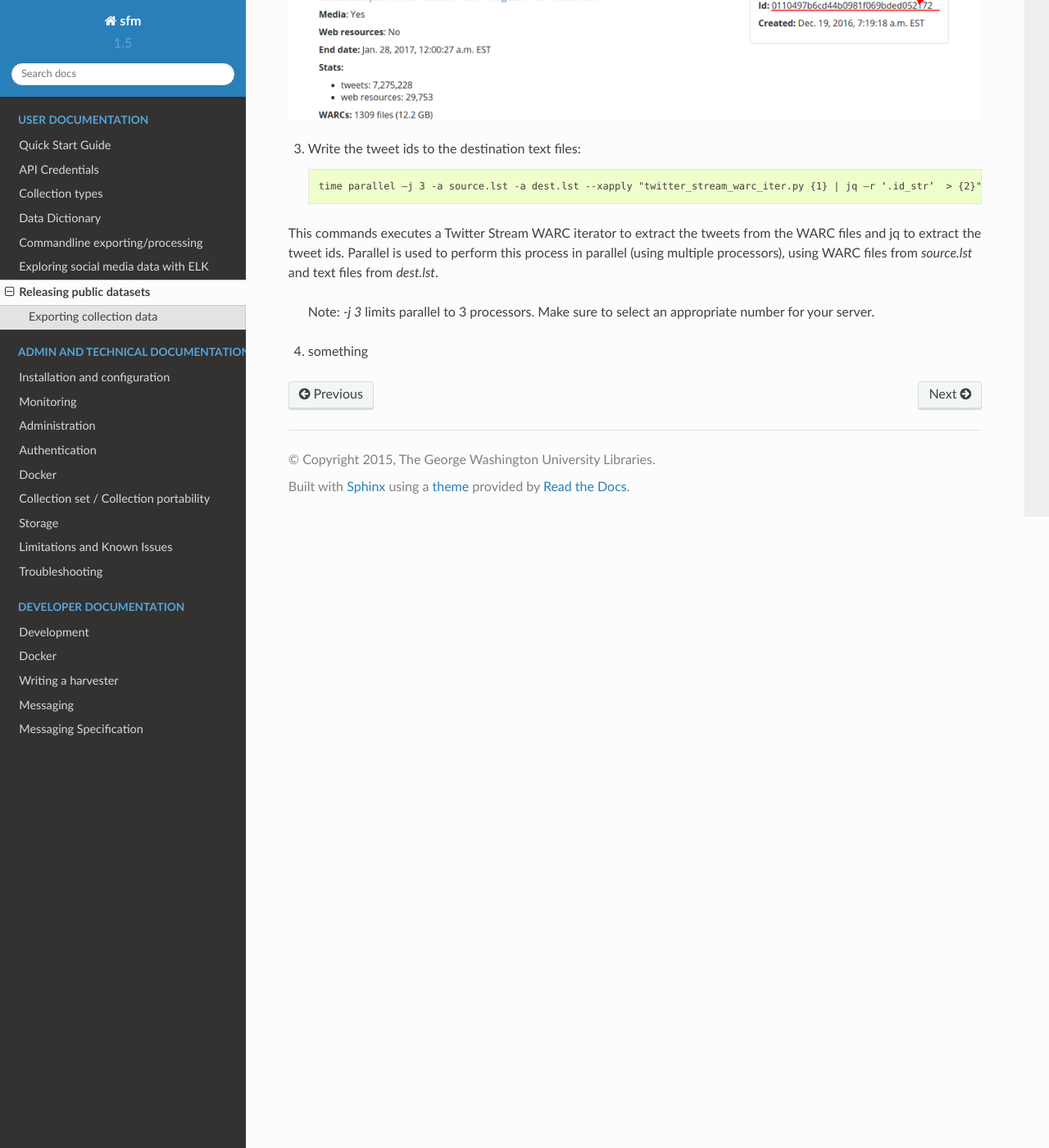
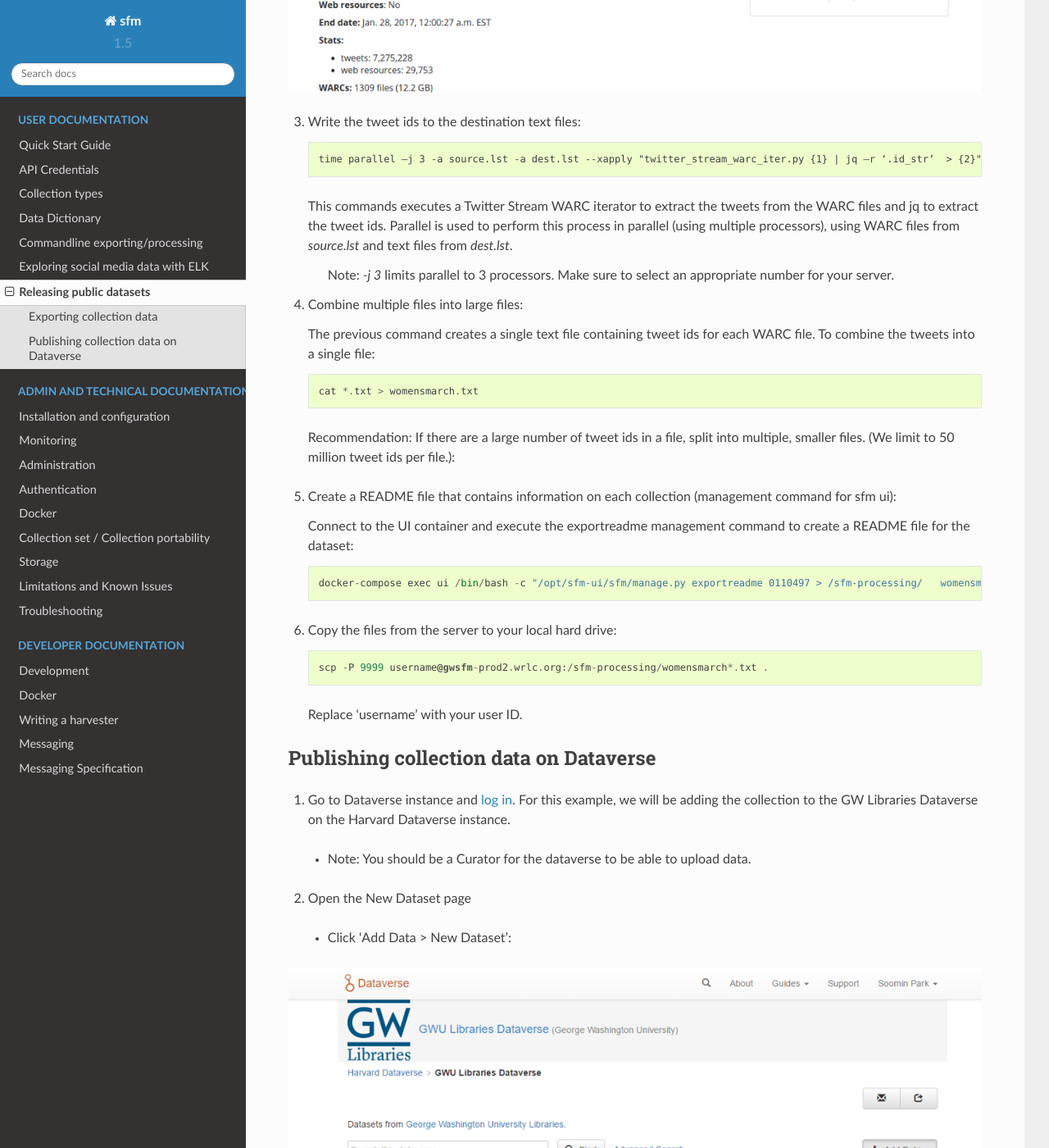
Before and after one commit to gwu-libraries/sfm-ui, a Sphinx documentation site: the page built from docs/releasing_datasets.rst, in a window 1280 px wide and 1400 px high, scrolled down 1342 px. Shown: the whole window at 82% size. Built offline with Sphinx 7.4.7 and the Read the Docs theme 2.0.0, drawn with Linux system fonts in a browser that asks for light colours; some of the changed text lies outside the part shown.

Commit message:
first draft

```diff
--- a/docs/releasing_datasets.rst
+++ b/docs/releasing_datasets.rst
@@ -2,21 +2,15 @@
  Releasing public datasets
 ===========================
 
-Many social media platforms place limitations on sharing of data collected from their APIs. One common approach
-for sharing data, in particular for Twitter, is to only share the identifiers of the social media items. Someone
-can then recreate the dataset be retrieving the items from the API based on the identifiers. For Twitter, the
-process of extracting tweet ids is often called "dehydrating" and retrieving the full tweet is called "hydrating."
+Many social media platforms place limitations on sharing of data collected from their APIs. One common approach for sharing data, in particular for Twitter, is to only share the identifiers of the social media items. Someone
+can then recreate the dataset be retrieving the items from the API based on the identifiers. For Twitter, the process of extracting tweet ids is often called "dehydrating" and retrieving the full tweet is called "hydrating."
 
-Note that retrieving the entire original dataset may not be possible, as the social media platform may opt to
-not provide social media items that have been deleted or are no longer public.
+Note that retrieving the entire original dataset may not be possible, as the social media platform may opt to not provide social media items that have been deleted or are no longer public.
 
-This example shows the steps for releasing the `Women's March dataset <https://dataverse.harvard.edu/dataset.xhtml?persistentId=doi:10.7910/DVN/5ZVMOR>`_
-to `Dataverse <http://dataverse.org/>`_. The Women's March dataset
-was created by GWU and published on the `Harvard Dataverse <https://dataverse.harvard.edu/dataverse/harvard>`_.
-These instructions can be adapted for publishing your own collections to the dataset repository of your choice.
+This example shows the steps for releasing the `Women's March dataset <https://dataverse.harvard.edu/dataset.xhtml?persistentId=doi:10.7910/DVN/5ZVMOR>`_ to `Dataverse <http://dataverse.org/>`_. The Women's March dataset
+was created by GWU and published on the `Harvard Dataverse <https://dataverse.harvard.edu/dataverse/harvard>`_. These instructions can be adapted for publishing your own collections to the dataset repository of your choice.
 
-Note that the Women's March dataset is a single (SFM) collection. For an example of publishing multiple collections
-to a single dataset, see the `2016 United States Presidential Election dataset <https://dataverse.harvard.edu/dataset.xhtml?persistentId=doi:10.7910/DVN/PDI7IN>`_.
+Note that the Women's March dataset is a single (SFM) collection. For an example of publishing multiple collections to a single dataset, see the `2016 United States Presidential Election dataset <https://dataverse.harvard.edu/dataset.xhtml?persistentId=doi:10.7910/DVN/PDI7IN>`_.
 
 ---------------------------
  Exporting collection data
@@ -24,29 +18,73 @@
 
 1. Access the server where your target collection is located and instantiate a processing container. (See :doc:`processing`)::
 
-        ssh gwsfm-prod2.wrlc.org
-        cd /opt/sfm
-        docker-compose run --rm processing /bin/bash
+     ssh gwsfm-prod2.wrlc.org
+      cd /opt/sfm
+      docker-compose run --rm processing /bin/bash
 
-2. Find a list of WARC files where the data of your target collection are stored, and create a list of WARC files
-(`source.lst`) and a list of destination text files (`dest.lst`)::
+2. Find a list of WARC files where the data of your target collection are stored, and create a list of WARC files (`source.lst`) and a list of destination text files (`dest.lst`)::
 
-        find_warcs.py 0110497 | tr ' ' '\n' > source.lst
-        cat source.lst | xargs basename -a | sed 's/.warc.gz/.txt/' > dest.lst
+     find_warcs.py 0110497 | tr ' ' '\n' > source.lst
+      cat source.lst | xargs basename -a | sed 's/.warc.gz/.txt/' > dest.lst
 
-Replace 0110497 with the first few characters of the collection id that you want to export. The collection id is
-available on the collection detail page in SFM UI. (See the picture below.)
+
+    Replace 0110497 with the first few characters of the collection id that you want to export. The collection id is available on the collection detail page in SFM UI. (See the picture below.)
 
 .. image:: images/releasing_datasets/collection_detail_page.png
 
 3. Write the tweet ids to the destination text files::
 
-        time parallel –j 3 -a source.lst -a dest.lst --xapply "twitter_stream_warc_iter.py {1} | jq –r ‘.id_str’  > {2}"
+    time parallel –j 3 -a source.lst -a dest.lst --xapply "twitter_stream_warc_iter.py {1} | jq –r ‘.id_str’  > {2}"
 
-This commands executes a Twitter Stream WARC iterator to extract the tweets from the WARC files and jq to extract the
-tweet ids. Parallel is used to perform this process in parallel (using multiple processors), using WARC files from
-`source.lst` and text files from `dest.lst`.
+
+   This commands executes a Twitter Stream WARC iterator to extract the tweets from the WARC files and jq to extract the tweet ids. Parallel is used to perform this process in parallel (using multiple processors), using WARC files from `source.lst` and text files from `dest.lst`.
 
     Note: `-j 3` limits parallel to 3 processors. Make sure to select an appropriate number for your server.
 
-4. something
+4. Combine multiple files into large files:
+
+   The previous command creates a single text file containing tweet ids for each WARC file.  To combine the tweets into a single file::
+
+    cat *.txt > womensmarch.txt
+
+  Recommendation:  If there are a large number of tweet ids in a file, split into multiple, smaller files.  (We limit to 50 million tweet ids per file.):
+
+5. Create a README file that contains information on each collection (management command for sfm ui):
+
+   Connect to the UI container and execute the exportreadme management command to create a README file for the dataset::
+
+    docker-compose exec ui /bin/bash -c "/opt/sfm-ui/sfm/manage.py exportreadme 0110497 > /sfm-processing/   womensmarch-README.txt"
+
+6. Copy the files from the server to your local hard drive::
+
+    scp -P 9999 username@gwsfm-prod2.wrlc.org:/sfm-processing/womensmarch*.txt .
+
+  Replace ‘username’ with your user ID.
+
+
+
+---------------------------------------
+Publishing collection data on Dataverse
+---------------------------------------
+1. Go to Dataverse instance and `log in <https://dataverse.harvard.edu/dataverse.xhtml?alias=gwu-libraries>`_. For this example, we will be adding the collection to the GW Libraries Dataverse on the Harvard Dataverse instance.
+  - Note: You should be a Curator for the dataverse to be able to upload data.
+
+2. Open the New Dataset page
+  - Click ‘Add Data > New Dataset’:
+
+.. image:: images/releasing_datasets/Dataverse-Add_new_dataset.png
+
+3. Fill the metadata with proper information (title, author, contact, description, subject, keyword):
+  - Note: Make sure you input the right number of tweets collected and appropriate dates in the description.
+
+.. image:: images/releasing_datasets/Dataverse-Editing_Metadata.png
+
+4. Upload the files (both data and README files) and save the dataset:
+  - Note: The dataset will be saved as a draft.
+
+.. image:: images/releasing_datasets/Dataverse-Uploading_files.png
+
+5. Publish the dataset:
+  - Go to the page of the draft that was just saved, and click ‘Publish’ button.
+
+.. image:: images/releasing_datasets/Dataverse-Publishing_data.png
```
Also changed, not shown: docs/images/releasing_datasets/Dataverse-Add_new_dataset.png (added), docs/images/releasing_datasets/Dataverse-Editing_Metadata.png (added), docs/images/releasing_datasets/Dataverse-Publishing_data.png (added), docs/images/releasing_datasets/Dataverse-Uploading_files.png (added).
